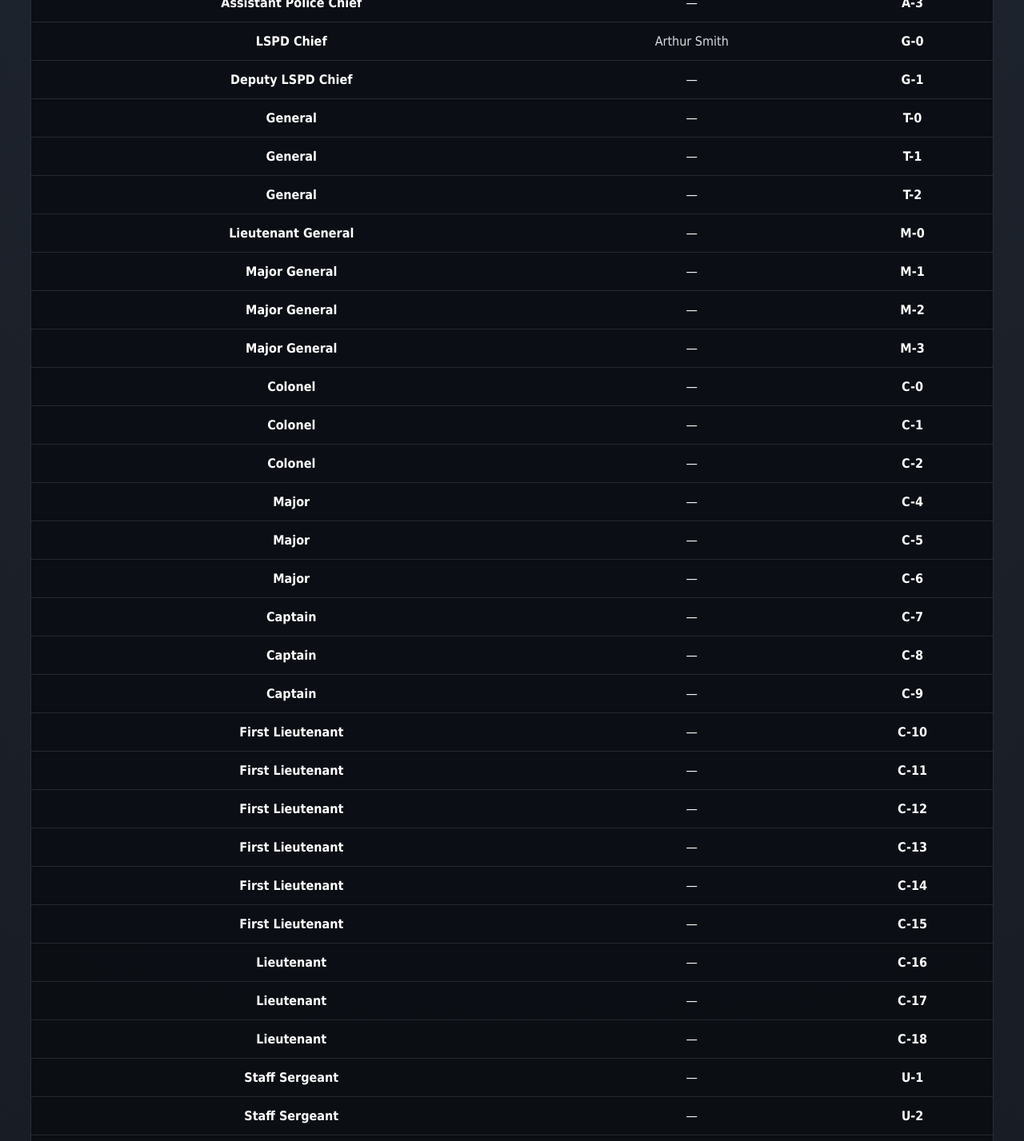
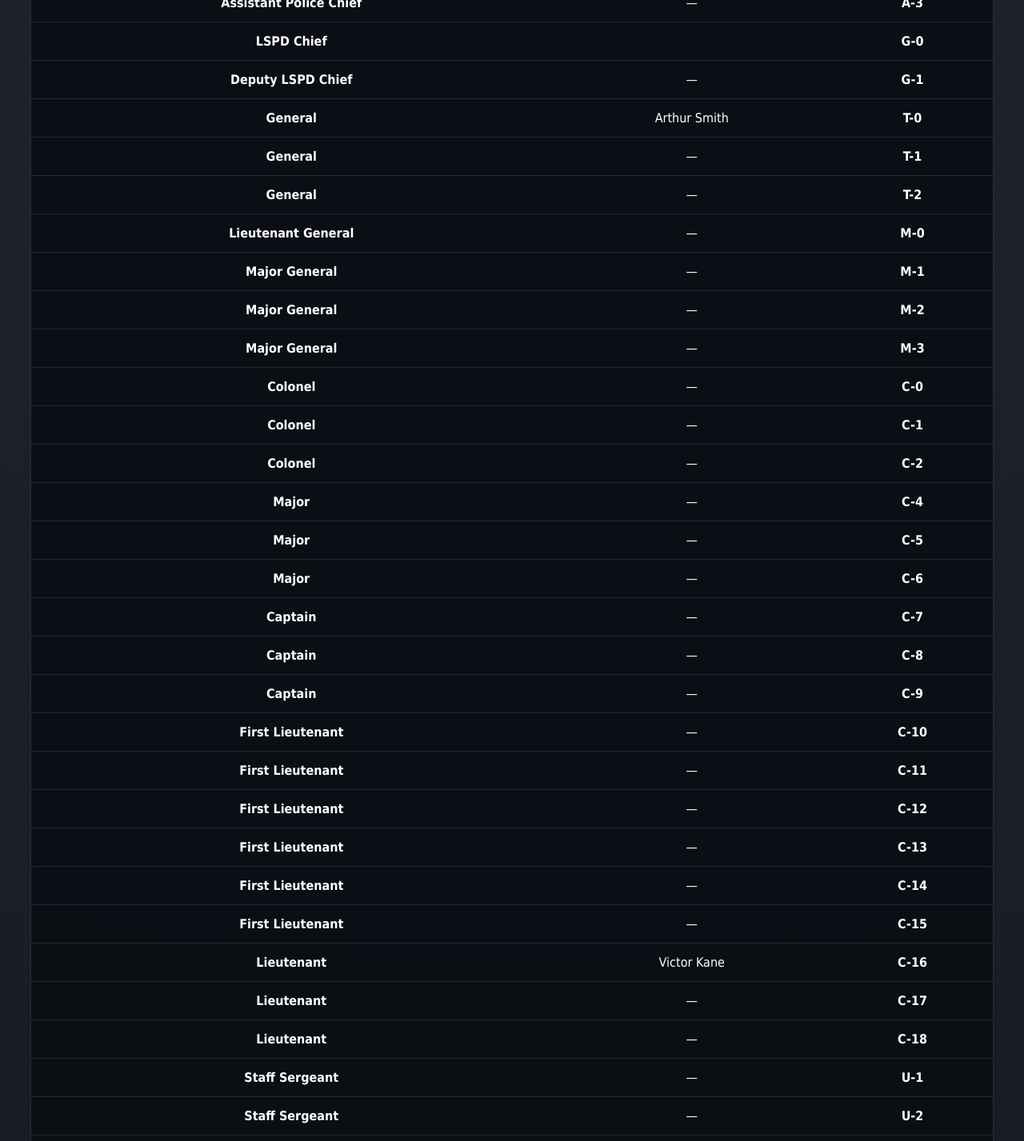
Before and after one commit to MysteryFireMT/GC-Police-Department, a plain HTML site: page index.html in a window 1280 px wide. Shown: the part 660-2087 px from the top of the page at 80% size. Drawn offline with Linux system fonts and the light colour scheme.

Commit message:
Add files via upload

```diff
--- a/index.html
+++ b/index.html
@@ -160,10 +160,10 @@ placeholder="ابحث عن رتبة أو كود أو بروتوكول...">
 <tr><td class="code">A-2</td><td>—</td><td class="rank">Deputy Police Chief</td></tr>
 <tr><td class="code">A-3</td><td>—</td><td class="rank">Assistant Police Chief</td></tr>
 
-<tr><td class="code">G-0</td><td class="name">Arthur Smith</td><td class="rank">LSPD Chief</td></tr>
+<tr><td class="code">G-0</td><td class="name"></td><td class="rank">LSPD Chief</td></tr>
 <tr><td class="code">G-1</td><td>—</td><td class="rank">Deputy LSPD Chief</td></tr>
 
-<tr><td class="code">T-0</td><td>—</td><td class="rank">General</td></tr>
+<tr><td class="code">T-0</td><td>Arthur Smith</td><td class="rank">General</td></tr>
 <tr><td class="code">T-1</td><td>—</td><td class="rank">General</td></tr>
 <tr><td class="code">T-2</td><td>—</td><td class="rank">General</td></tr>
 
@@ -192,7 +192,7 @@ placeholder="ابحث عن رتبة أو كود أو بروتوكول...">
 <tr><td class="code">C-14</td><td>—</td><td class="rank">First Lieutenant</td></tr>
 <tr><td class="code">C-15</td><td>—</td><td class="rank">First Lieutenant</td></tr>
 
-<tr><td class="code">C-16</td><td>—</td><td class="rank">Lieutenant</td></tr>
+<tr><td class="code">C-16</td><td>Victor Kane</td><td class="rank">Lieutenant</td></tr>
 <tr><td class="code">C-17</td><td>—</td><td class="rank">Lieutenant</td></tr>
 <tr><td class="code">C-18</td><td>—</td><td class="rank">Lieutenant</td></tr>
 
```
